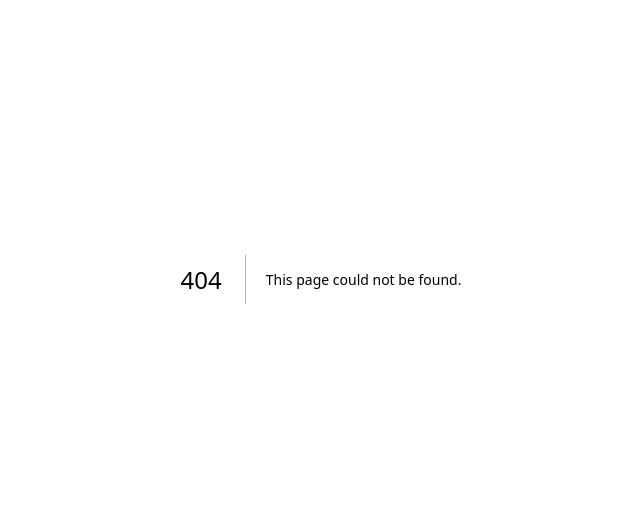
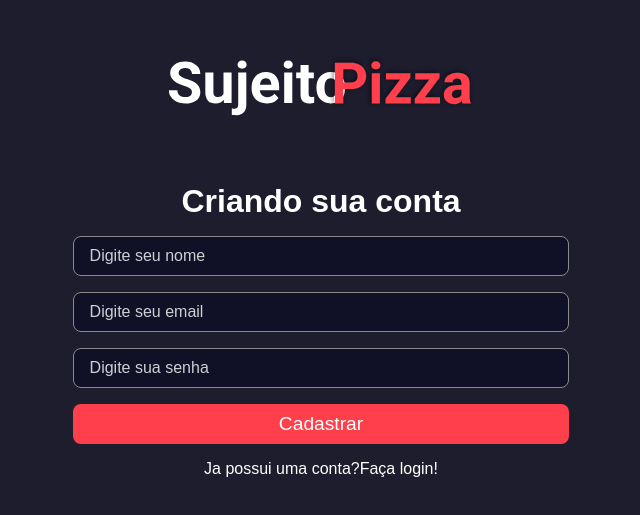
Before and after one commit to clovisantunes/projetoPizza, a Next.js app in the folder fontend/: page /signup in a window 1280 px wide. Before the commit this address had no page. Shown: the part 121-636 px from the top of the page, without its empty margins (319-959 px from the left). Built offline with nearby package versions, Linux system fonts and the light colour scheme.

Commit message:
Continuando projeto

```diff
--- a/fontend/package.json
+++ b/fontend/package.json
@@ -9,9 +9,13 @@
     "lint": "next lint"
   },
   "dependencies": {
+    "axios": "^1.4.0",
+    "jwt-decode": "^3.1.2",
     "next": "13.4.4",
+    "nookies": "^2.5.2",
     "react": "18.2.0",
     "react-dom": "18.2.0",
+    "react-icons": "^4.9.0",
     "sass": "^1.62.1"
   },
   "devDependencies": {
--- /dev/null
+++ b/fontend/src/components/ui/Button/Index.tsx
@@ -0,0 +1,23 @@
+import { ReactNode, ButtonHTMLAttributes } from "react";
+import styles from "./styles.module.scss";
+import { FaSpinner } from 'react-icons/fa';
+
+interface ButtonProps extends ButtonHTMLAttributes<HTMLButtonElement> {
+  loading?: boolean;
+  children: ReactNode;
+}
+
+export function Button({ loading, children, ...rest }: ButtonProps) {
+  return (
+    <button className={styles.button} disabled={loading} {...rest}>
+        {loading ?(
+             <FaSpinner color="#fff" size={16} />
+        ): (
+            <a className={styles.buttonText}>{children}</a>
+        )}
+
+
+
+    </button>
+  );
+}
--- /dev/null
+++ b/fontend/src/components/ui/Button/styles.module.scss
@@ -0,0 +1,30 @@
+.button{
+    max-width: 600px;
+    background-color: var(--red-900);
+    border: 0;
+    padding: 0.4rem;
+    color: var(--white);
+    border-radius: 0.5rem;
+    transition: 0.2s;
+    &[disabled]{
+        cursor: not-allowed;
+        svg{
+            animation: animate 2s infinite;
+        }
+    }
+    &:hover{
+        filter: brightness(1.08);
+    }
+}
+
+.buttonText{
+    color: var(--white)
+}
+@keyframes animate{
+    from{
+        transform: rotate(0deg);
+    }
+    to{
+        transform: rotate(360deg);
+    }
+}
--- /dev/null
+++ b/fontend/src/contexts/AuthContext.tsx
@@ -0,0 +1,40 @@
+
+import {createContext, ReactNode,  useState} from 'react';
+
+type AuthContextData = {
+    user: UserProps;
+    isAuthenticated: boolean;
+    signIn: (credentials: SignInProps) =>   Promise<void>;
+}
+type UserProps = {
+    id: string;
+    name: string;
+    email: string;
+}
+
+type SignInProps = {
+    email: string;
+    password: string;
+}
+
+type AuthProviderProps = {
+    children: ReactNode;
+}
+
+export const AuthContext = createContext({}as AuthContextData)
+
+export function AuthProvider({children}: AuthProviderProps){
+    const [user, setUser] = useState<UserProps>();
+    const isAuthenticated = !!user;
+
+   async function signIn({email, password}: SignInProps){
+        console.log("email", email)
+        console.log("senha", password)
+
+    }
+    return (
+        <AuthContext.Provider value={{user, isAuthenticated, signIn }}>
+            {children}
+        </AuthContext.Provider>
+    )
+}
--- a/fontend/src/pages/_app.tsx
+++ b/fontend/src/pages/_app.tsx
@@ -1,5 +1,9 @@
 import  '../../styles/globals.scss'
-
+import { AuthProvider  } from '../contexts/AuthContext'
 export default function App({ Component, pageProps }) {
-  return <Component {...pageProps} />
+  return(
+  <AuthProvider >
+    <Component {...pageProps} />
+  </AuthProvider>
+  )
 }
--- /dev/null
+++ b/fontend/src/pages/signup/index.tsx
@@ -0,0 +1,51 @@
+import Head from 'next/head'
+import logoIMg from '../../../public/logo.svg';
+import styles from '../../../styles/Home.module.scss';
+import Image from 'next/image';
+import { Input } from '../../components/ui/input';
+import { Button } from '../../components/ui/Button/Index';
+
+import Link from 'next/link';
+export default function SignUp() {
+
+  return (
+   <>
+    <Head>
+      <title>
+        Cadastro - Pizzaria
+      </title>
+    </Head>
+    <div className={styles.containerCenter}>
+      <Image src={logoIMg} alt=" Logo pizzaria" />
+
+      <div className={styles.login}>
+        <h1>Criando sua conta</h1>
+        <form>
+          <Input
+          placeholder='Digite seu nome'
+          type='text'
+          />
+          <Input
+          placeholder='Digite seu email'
+          type='text'
+          />
+          <Input
+          placeholder='Digite sua senha'
+          type='password'
+          />
+
+          <Button
+          type="submit"
+          loading={false}
+          >
+            Cadastrar
+          </Button>
+        </form>
+        <Link href='/' legacyBehavior>
+          <a className={styles.text}>Ja possui uma conta?Faça login!</a>
+        </Link>
+      </div>
+    </div>
+   </>
+  )
+}
--- /dev/null
+++ b/fontend/src/services/errors/AuthTokenError.ts
@@ -0,0 +1,5 @@
+export class AuthTokenError extends Error{
+    constructor(){
+        super ('Error with authentication token.')
+    }
+}
--- a/fontend/styles/Home.module.scss
+++ b/fontend/styles/Home.module.scss
@@ -1,7 +1,42 @@
-.container{
-  color: red;
+.containerCenter{
+  min-height: 100vh;
+  display: flex;
+  justify-content: center;
+  align-items: center;
+  flex-direction: column;
+  background-color: var(--gray-900);
+}
+.login{
+  margin-top: 2rem;
+  width: 600px;
+  display: flex;
+  align-items: center;
+  justify-content: center;
+  flex-direction: column;
+  padding: 2rem 1.5rem;
+
   h1{
-    font-size: 100px;
-    color:blue
+    color: var(--white);
+    padding-bottom: 1rem;
+  }
+  form{
+    width: 90%;
+    display: flex;
+    flex-direction: column;
+  }
+  form button{
+    height: 40px;
+    font-size: 1.2rem;
   }
 }
+
+.text{
+  margin-top: 1rem;
+  color: var(--white);
+  cursor: pointer;
+}
+@media (max-width: 620px){
+  .login{
+    width: 90%;
+  }
+}
```
Also changed, not shown: fontend/src/pages/index.tsx (+35 -1 lines), fontend/src/services/api.ts (added, +25 -0 lines), 1 other file (tests, documents, lock files or other folders).
